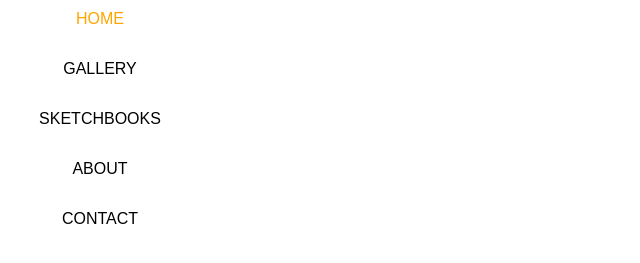
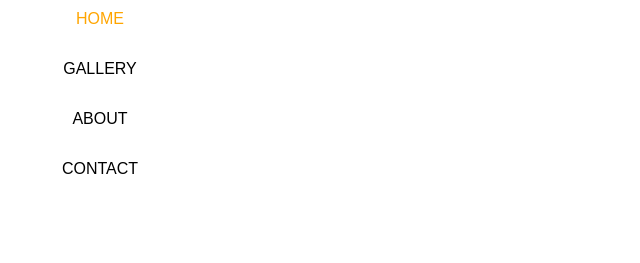
Before and after one commit to smarkties/PersonalPortfolio, a plain HTML site: page index.html in a window 1280 px wide. Shown: the part 243-506 px from the top of the page, without its empty margins (0-640 px from the left). Drawn offline with Linux system fonts and the light colour scheme.

Commit message:
Update index.html

```diff
--- a/index.html
+++ b/index.html
@@ -2,6 +2,7 @@
 <head>
 <meta name="viewport" content="width=device-width, initial-scale=1.0">
 <link rel="stylesheet" href="portfolio.css">
+<title>Max e Mark | Home</title>
 </head>
 <body>
 
@@ -14,10 +15,9 @@
 
   <ul class="nav1">
     <li><a class="active" href="#home">HOME</a></li>
-    <li><a href="#gallery">GALLERY</a></li>
-    <li><a href="#schetchbooks">SKETCHBOOKS</a></li>
-    <li><a href="#about">ABOUT</a></li>
-    <li><a href="#contact">CONTACT</a></li>
+    <li><a href="/gallery.html">GALLERY</a></li>
+    <li><a href="/about.html">ABOUT</a></li>
+    <li><a href="/contact.html">CONTACT</a></li>
   </ul>
 
 
```
